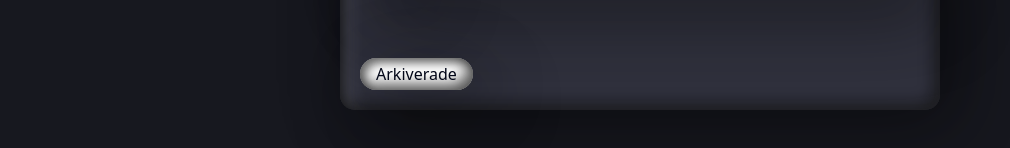
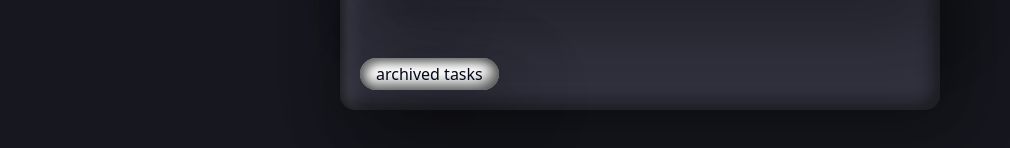
Before and after one commit to danibystrom/todo-list, a React (Vite) app: page / in a window 1280 px wide. Shown: the part 200-348 px from the top of the page, without its empty margins (0-1010 px from the left). Built offline with nearby package versions, Linux system fonts and the light colour scheme.

Commit message:
Button change

```diff
--- a/src/DeleteButton.tsx
+++ b/src/DeleteButton.tsx
@@ -12,7 +12,7 @@ function DeleteButton({ onDelete }: DeleteButtonProps) {
       onClick={handleClick}
       className="delete-btn ml-auto text-white text-xs pr-3 font-semibold"
     >
-      delete
+      remove
     </button>
   );
 }
--- a/src/HomePage.tsx
+++ b/src/HomePage.tsx
@@ -27,7 +27,7 @@ function HomePage() {
       ))}
       <Link to="/archived">
         <button className="mr-2 rounded-2xl px-4 py-1 mt-5 text-slate-950 bg-white border-slate-50 ">
-          Arkiverade
+          archived tasks
         </button>
       </Link>
     </div>
```
